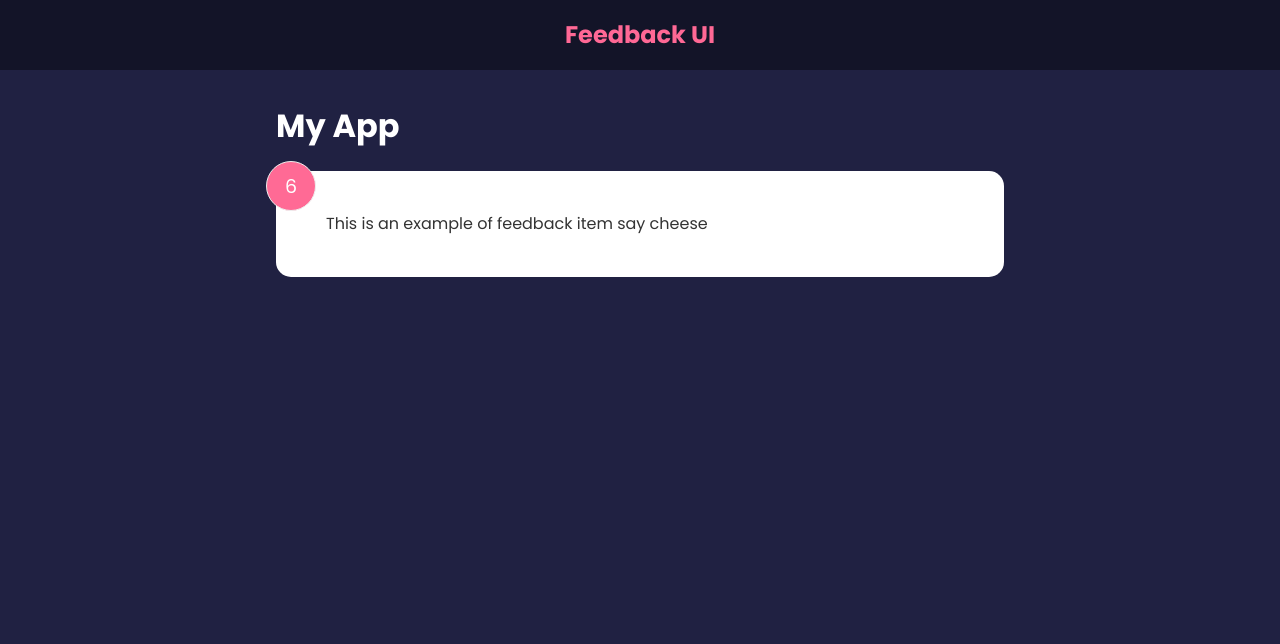
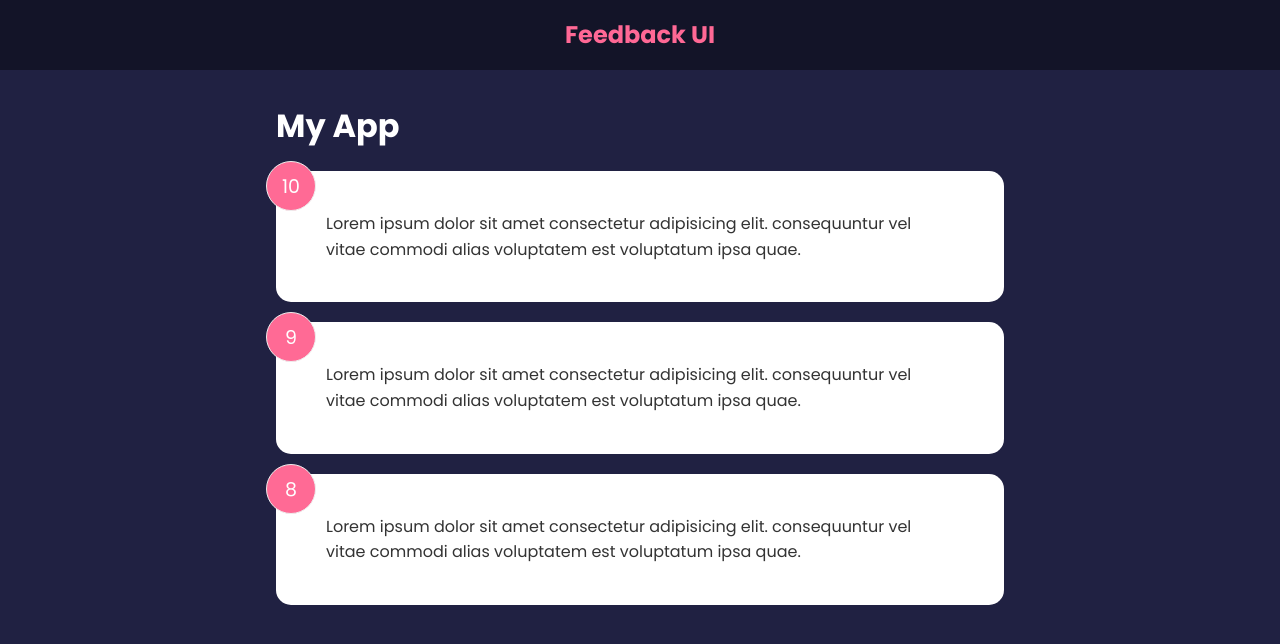
Before and after one commit to amare605/feedback-app, a React (Create React App) app: page / in a window 1280 px wide. Shown: the top 644 px of the page. Built offline with nearby package versions, Linux system fonts and the light colour scheme.

Commit message:
Managing Global State

```diff
--- a/src/App.js
+++ b/src/App.js
@@ -1,13 +1,16 @@
+import { useState } from "react"
 import Header from "./components/Header"
-import FeedbackItem from "./components/FeedbackItem"
+import FeedbackList from "./components/FeedbackList"
+import FeedbackData from "./data/FeedbackData.js"
 
 function App() {
+    const [feedback, setFeedback] = useState(FeedbackData)
     return (
         <>
         <Header/>
         <div className="container">
             <h1>My App</h1>
-            <FeedbackItem />
+            <FeedbackList feedback={feedback} />
         </div>
         </>
     )
--- a/src/components/FeedbackItem.jsx
+++ b/src/components/FeedbackItem.jsx
@@ -1,13 +1,12 @@
-import  { useState } from 'react'
 
-function FeedbackItem() {
-    const [rating , setRating] = useState(6)
-    const [text , setText] = useState('This is an example of feedback item say cheese')
+
+function FeedbackItem({item}) {
+
 
   return (
     <div className="card">
-        <div className="num-display">{rating}</div>
-        <div className="text-display">{text}</div>
+        <div className="num-display">{item.rating}</div>
+        <div className="text-display">{item.text}</div>
 
     </div>
   )
--- /dev/null
+++ b/src/components/FeedbackList.jsx
@@ -0,0 +1,17 @@
+import FeedbackItem from "./FeedbackItem"
+
+function FeedbackList({feedback}) {
+    if(!feedback || feedback.length === 0){
+        return <p>no feedback yet</p>
+    }
+
+    return (
+    <div className='feedback-list'>
+        {feedback.map((item) => (
+            <FeedbackItem key={item.id} item={item} />
+        ))}
+    </div>
+  )
+}
+
+export default FeedbackList
--- /dev/null
+++ b/src/data/FeedbackData.js
@@ -0,0 +1,19 @@
+const FeedbackData = [
+    {
+      id: 1,
+      rating: 10,
+      text: 'Lorem ipsum dolor sit amet consectetur adipisicing elit. consequuntur vel vitae commodi alias voluptatem est voluptatum ipsa quae.',
+    },
+    {
+      id: 2,
+      rating: 9,
+      text: 'Lorem ipsum dolor sit amet consectetur adipisicing elit. consequuntur vel vitae commodi alias voluptatem est voluptatum ipsa quae.',
+    },
+    {
+      id: 3,
+      rating: 8,
+      text: 'Lorem ipsum dolor sit amet consectetur adipisicing elit. consequuntur vel vitae commodi alias voluptatem est voluptatum ipsa quae.',
+    },
+  ]
+
+  export default FeedbackData
```
